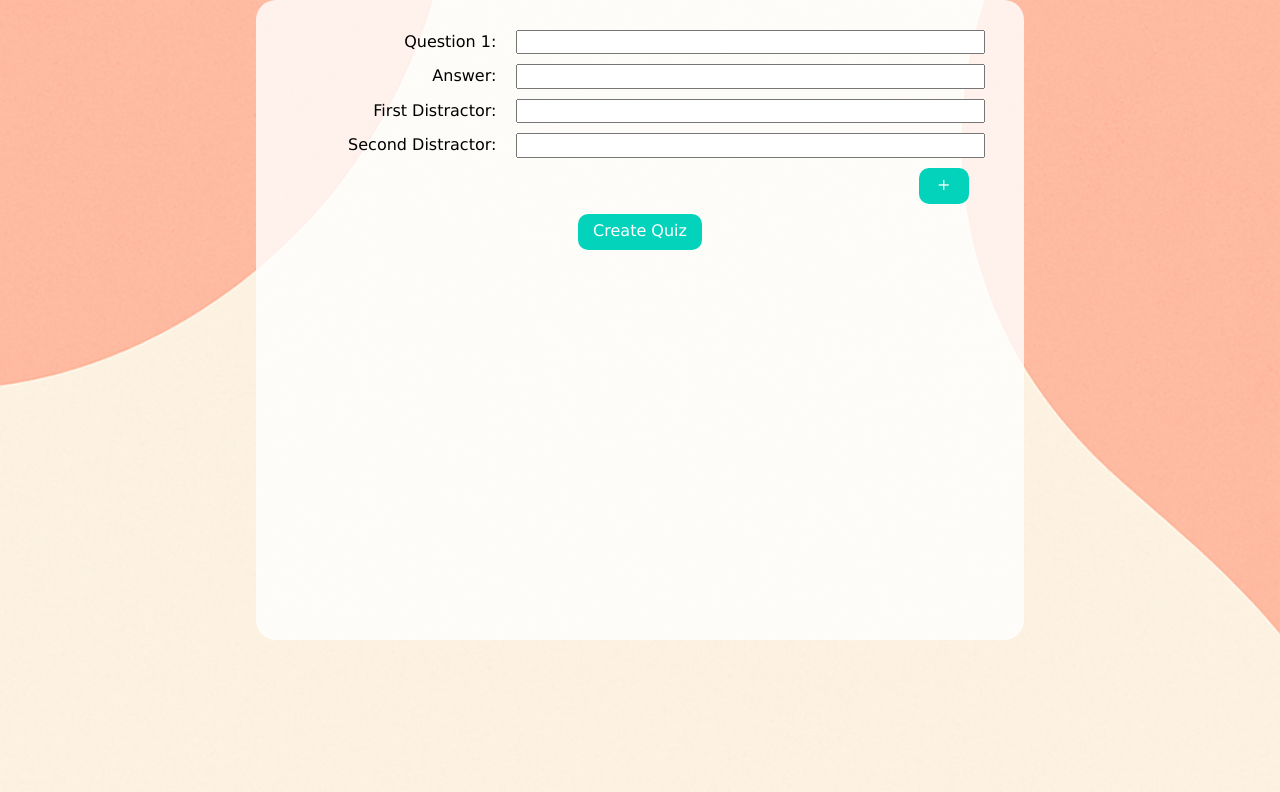
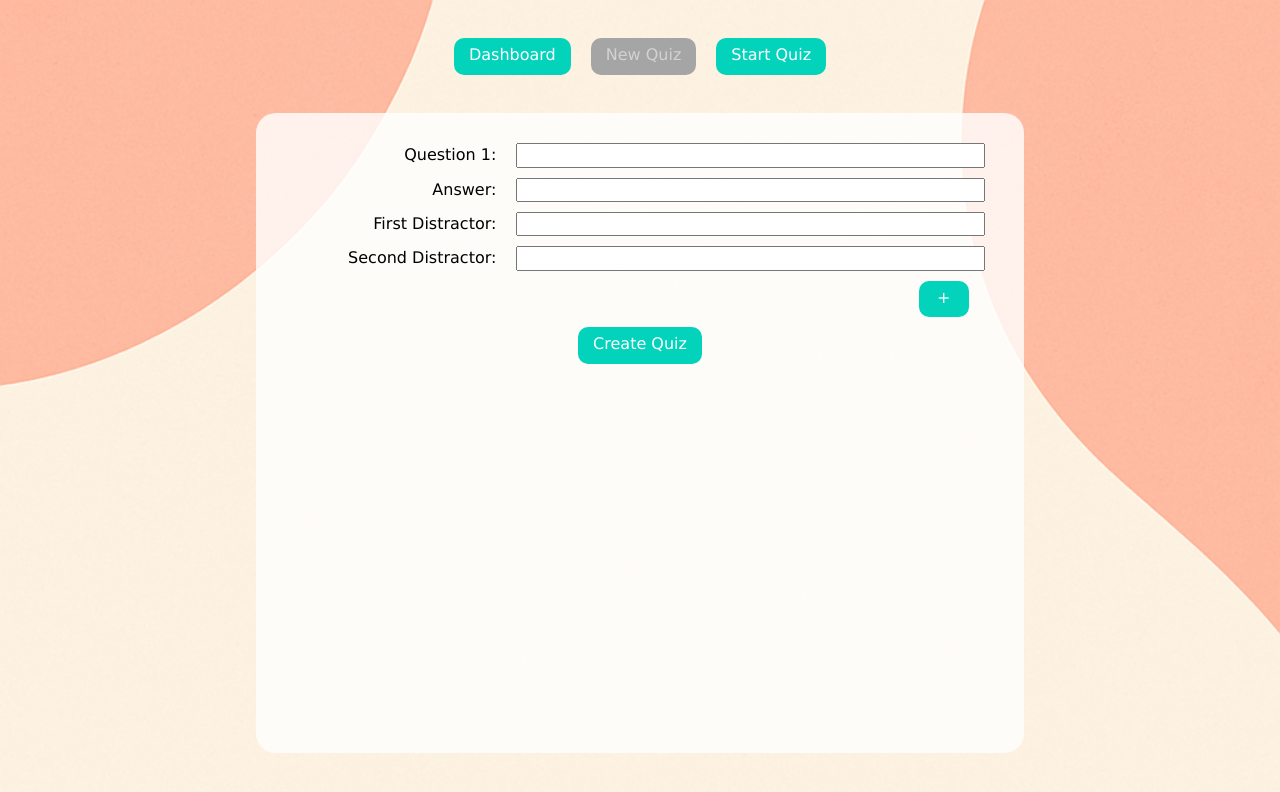
Before and after one commit to JSeaton-SKPolyTech/WhizQuiz, a React (Vite) app: page /createQuiz in a window 1280 px wide. Shown: the top 792 px of the page. Built offline with nearby package versions, Linux system fonts and the light colour scheme.

Commit message:
added nav for teachers

```diff
--- a/src/App.jsx
+++ b/src/App.jsx
@@ -1,7 +1,6 @@
 import { BrowserRouter, Route, Routes } from 'react-router-dom';
 
 import {LoginPage, RoomPage, JoinPage, NewQuiz, Dashboard} from './views';
-import { Nav } from './components';
 
 function App() {
 
--- a/src/components/Button.jsx
+++ b/src/components/Button.jsx
@@ -1,6 +1,6 @@
-const Button = function({onClickFunc, buttonText, className=""}){
+const Button = function({onClickFunc, buttonText, className="", disabled=false}){
 	return(
-		<input className={className} type="button" onClick={onClickFunc} value={buttonText} />
+		<input className={className} type="button" onClick={onClickFunc} value={buttonText} disabled={disabled} />
 	);
 };
 
--- a/src/components/Nav.jsx
+++ /dev/null
@@ -1,11 +0,0 @@
-import { Link } from 'react-router-dom';
-
-const Nav = function(){
-	return(
-		<nav>
-			<Link to='/createQuiz' >New Quiz</Link>
-		</nav>
-	)
-}
-
-export default Nav;
--- /dev/null
+++ b/src/components/TeacherNav.jsx
@@ -0,0 +1,13 @@
+import Button from './Button';
+
+const TeacherNav = function(){
+	return (
+		<nav>
+			<Button className='Nav-Button' buttonText="Dashboard" />
+			<Button className='Nav-Button' buttonText="New Quiz" disabled={true} />
+			<Button className='Nav-Button' buttonText="Start Quiz" />
+		</nav>
+	)
+};
+
+export default TeacherNav;
--- a/src/components/index.js
+++ b/src/components/index.js
@@ -1,5 +1,5 @@
 import LabelledInput from "./LabelledInput";
 import Button from "./Button";
-import Nav from "./Nav";
+import TeacherNav from "./TeacherNav";
 
-export {LabelledInput, Button, Nav};
+export {LabelledInput, Button, TeacherNav};
--- a/src/css/styles/base-style.css
+++ b/src/css/styles/base-style.css
@@ -49,6 +49,10 @@ input[type='button']:hover{
 input[type='button']:active{
 	background-color: #008676;
 }
+input[type='button']:disabled{
+	background-color: #a5a5a5;
+	color: #d2d2d2;
+}
 input[type='button'].plus-button{
 	min-width: 50px;
 	margin: 10px;
--- a/src/css/styles/nav.css
+++ b/src/css/styles/nav.css
@@ -1,4 +1,11 @@
 nav {
-	padding: 20px 0;
-	background-color: #04D3BC;
+	display: flex;
+	justify-content: center;
+	align-items: center;
+	gap: 20px;
+	padding: 3%;
 }
+
+input[type='button'].Nav-Button{
+	margin: 0;
+}
--- a/src/views/NewQuiz.jsx
+++ b/src/views/NewQuiz.jsx
@@ -1,6 +1,6 @@
 import { useState } from "react";
 
-import { LabelledInput, Button } from "../components";
+import { Button, TeacherNav } from "../components";
 
 const NewQuiz = function(){
 
@@ -24,6 +24,8 @@ const NewQuiz = function(){
 	};
 
 	return(
+		<>
+			<TeacherNav />
 			<div className="white-overlay">
 				{newQuiz.map(function(label, index){
 					return(
@@ -43,6 +45,7 @@ const NewQuiz = function(){
 				<Button buttonText='Create Quiz' onClickFunc={createQuiz}
 				/>
 			</div>
+		</>
 	);
 };
 
```
Lines whose indentation alone changed are shown as unchanged.
